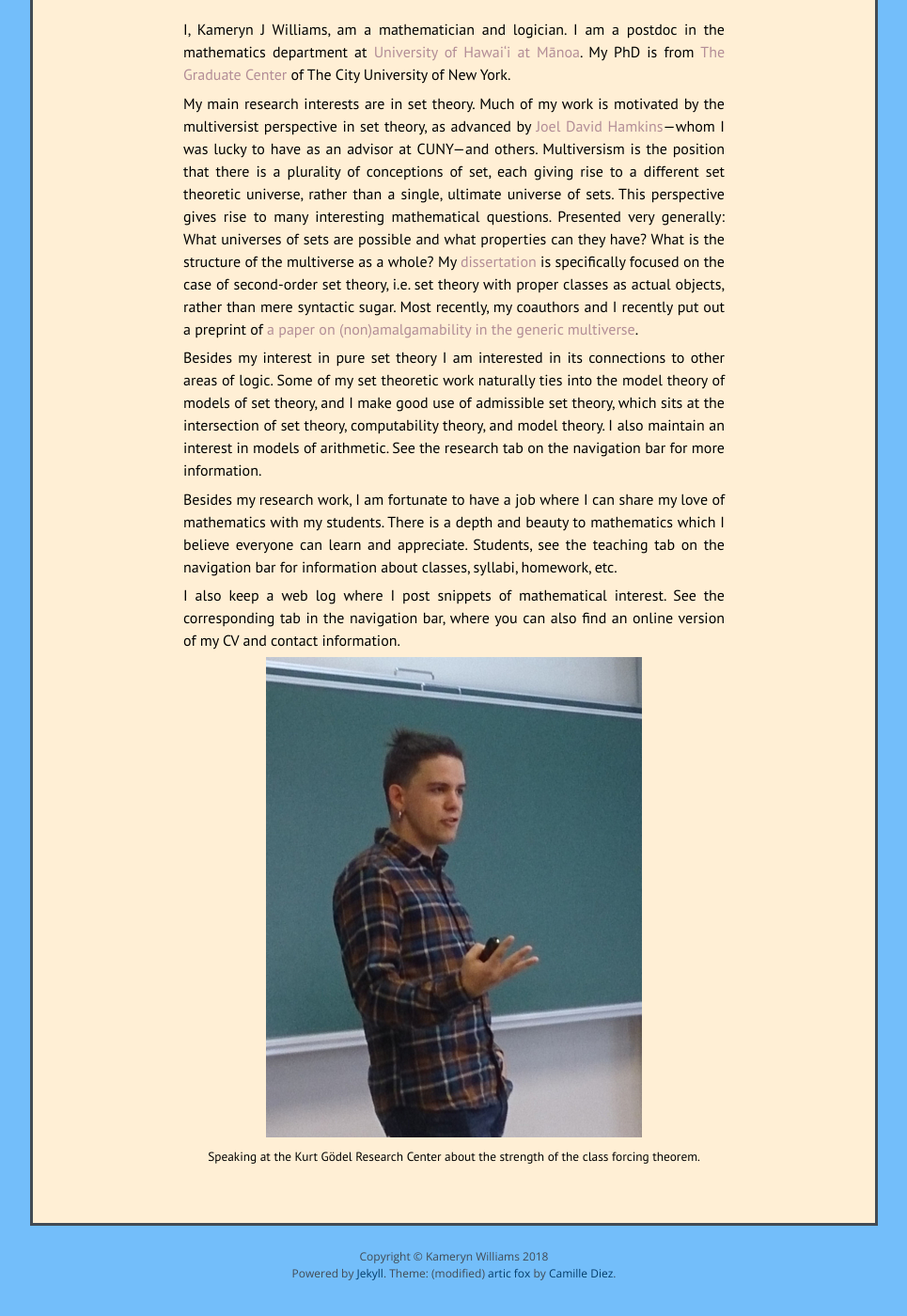
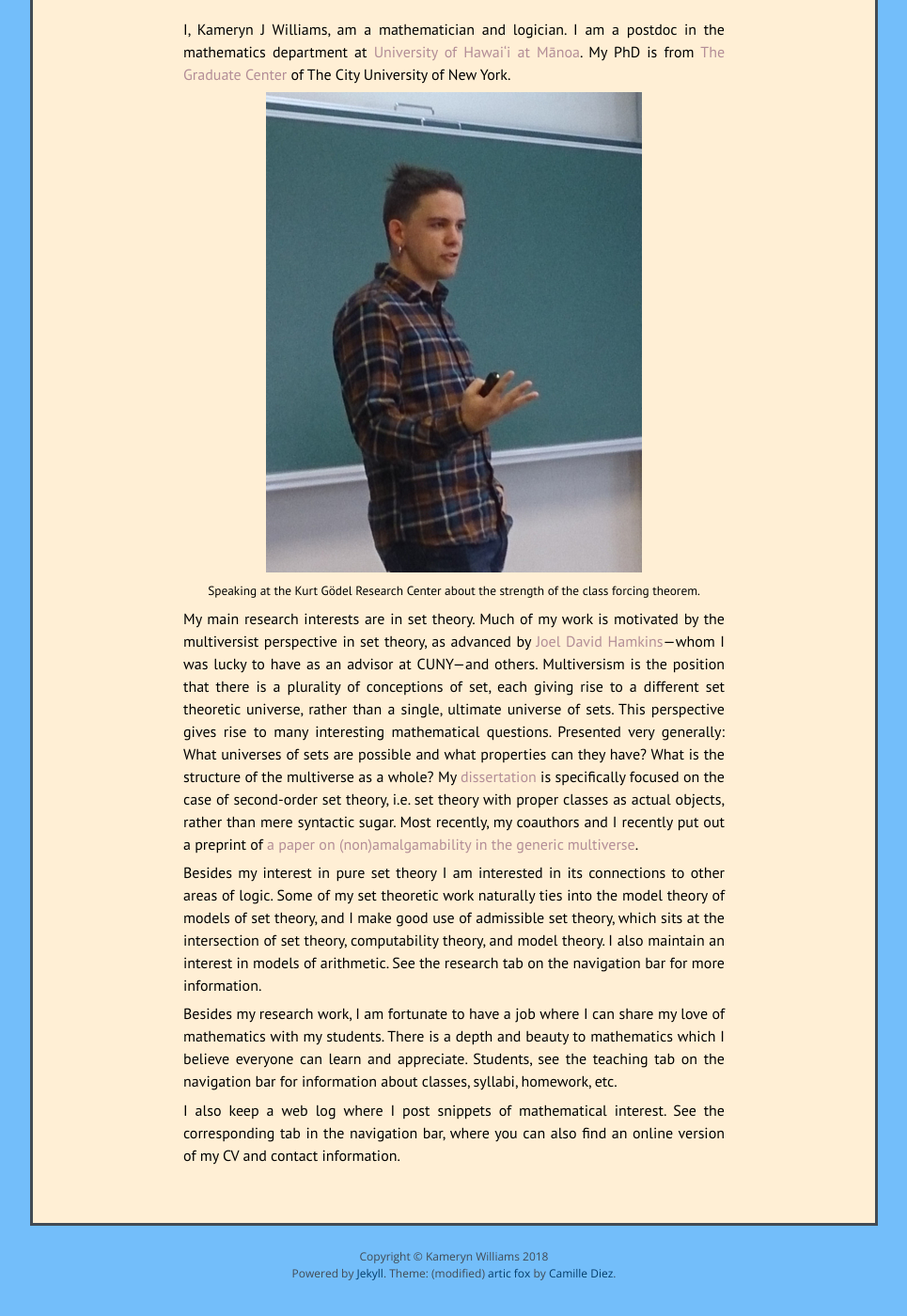
Before and after one commit to kamerynjw/kamerynjw.github.io, a Jekyll site: the page built from index.md, in a window 1280 px wide and 1400 px high, scrolled down 173 px. Shown: the whole window at 94% size, without its empty margins (157-1122 px from the left). Built offline with Jekyll 4.4.1, drawn with Linux system fonts in a browser that asks for light colours; nearby versions of some CDN libraries.

Commit message:
moved up picture on index

```diff
--- a/index.md
+++ b/index.md
@@ -4,6 +4,12 @@ title: Welcome!
 ---
 
 I, Kameryn J Williams, am a mathematician and logician. I am a postdoc in the mathematics department at [University of Hawai‘i at Mānoa](https://math.hawaii.edu/). My PhD is from [The Graduate Center](https://www.gc.cuny.edu/Page-Elements/Academics-Research-Centers-Initiatives/Doctoral-Programs/Mathematics) of The City University of New York.
+
+<center>
+<img src="/pics/kam.jpg">
+
+<p><small>Speaking at the Kurt Gödel Research Center about the strength of the class forcing theorem.</small></p>
+</center>
 
 My main research interests are in set theory. Much of my work is motivated by the multiversist perspective in set theory, as advanced by [Joel David Hamkins](http://jdh.hamkins.org)—whom I was lucky to have as an advisor at CUNY—and others. Multiversism is the position that there is a plurality of conceptions of set, each giving rise to a different set theoretic universe, rather than a single, ultimate universe of sets. This perspective gives rise to many interesting mathematical questions. Presented very generally: What universes of sets are possible and what properties can they have? What is the structure of the multiverse as a whole? My [dissertation]({{ site.baseurl }}/research/pubs/diss) is specifically focused on the case of second-order set theory, i.e. set theory with proper classes as actual objects, rather than mere syntactic sugar. Most recently, my coauthors and I recently put out a preprint of [a paper on (non)amalgamability in the generic multiverse]({{ site.baseurl }}/research/pubs/set-theoretic-blockchains).
 
@@ -12,9 +18,3 @@ Besides my interest in pure set theory I am interested in its connections to oth
 Besides my research work, I am fortunate to have a job where I can share my love of mathematics with my students. There is a depth and beauty to mathematics which I believe everyone can learn and appreciate. Students, see the teaching tab on the navigation bar for information about classes, syllabi, homework, etc.
 
 I also keep a web log where I post snippets of mathematical interest. See the corresponding tab in the navigation bar, where you can also find an online version of my CV and contact information.
-
-<center>
-<img src="/pics/kam.jpg">
-
-<p><small>Speaking at the Kurt Gödel Research Center about the strength of the class forcing theorem.</small></p>
-</center>
```
